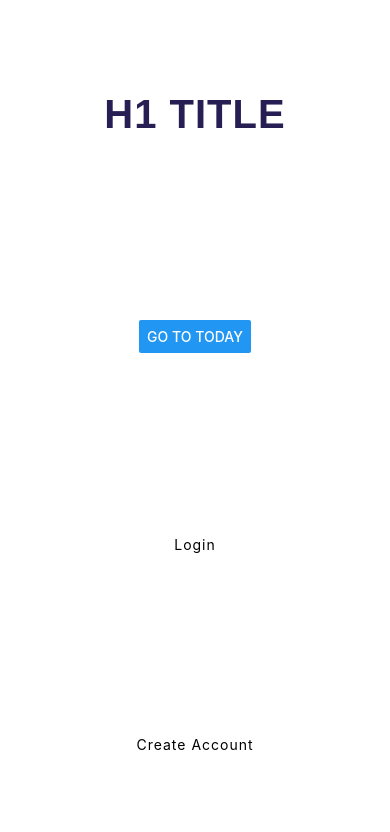
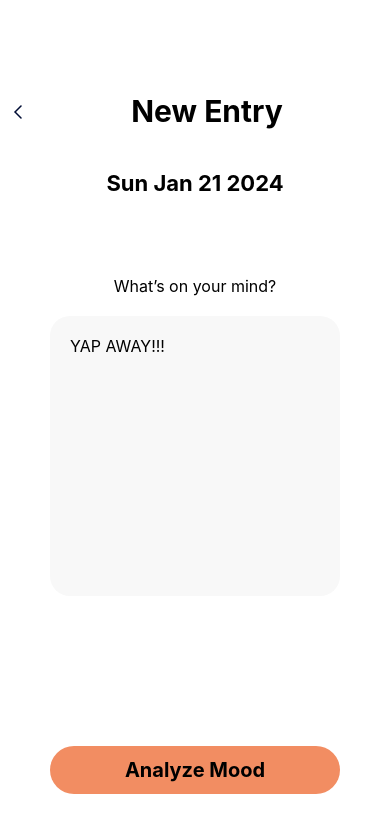
Before and after one commit to terwo/yapyap, a React Native app in the folder Echo/: screen /JournalEntry in a window 390 px wide. Shown: the top 832 px of the page. Built offline with nearby package versions, Linux system fonts and the light colour scheme.

Commit message:
Routed notifs and profile, adjusted entry screen

```diff
--- a/Echo/App.js
+++ b/Echo/App.js
@@ -19,6 +19,7 @@ import LoginScreen from './src/screens/LoginScreen';
 import TodayScreen from './src/screens/TodayScreen';
 import ProfileScreen from './src/screens/ProfileScreen';
 import JournalEntryScreen from './src/screens/JournalEntryScreen';
+import NotificationsScreen from "./src/screens/NotificationsScreen";
 
 const Stack = createNativeStackNavigator();
 
@@ -29,7 +30,8 @@ export default function App() {
         <Stack.Screen name="Login" component={LoginScreen} options={{ headerShown: false }} />
         <Stack.Screen name="Today" component={TodayScreen} options={{ headerShown: false }} />
         <Stack.Screen name="JournalEntry" component={JournalEntryScreen} options={{ headerShown: false }} />
-        <Stack.Screen name="Settings" component={ProfileScreen} options={{ headerShown: false }} />
+        <Stack.Screen name="Profile" component={ProfileScreen} options={{ headerShown: false }} />
+        <Stack.Screen name="Notifications" component={NotificationsScreen} options={{ headerShown: false }} />
       </Stack.Navigator>
     </NavigationContainer>
   );
--- a/Echo/src/screens/JournalEntryScreen.js
+++ b/Echo/src/screens/JournalEntryScreen.js
@@ -1,5 +1,6 @@
 import * as React from "react";
 import {
+    Pressable,
     FlatList,
     ScrollView,
     View,
@@ -14,74 +15,157 @@ import {
     AccessibilityInfo
 } from "react-native";
 
-const LoginScreen = ({ navigation }) => {
+import back from '../../assets/images/journalentryscreen/back.png';
+
+// const month = getMonth()
+const date = new Date().toDateString()
+
+const JournalEntryScreen = ({ navigation }) => {
+
+    const goBack = () => {
+        navigation.navigate('Today')
+    }
+
+    const [value, onChangeText] = React.useState('YAP AWAY!!!');
+
     return (
         <View style={styles.container}>
         <View style={styles.header}>
-                <Text style={styles.headerText}>H1 Title</Text>
+
+          <Pressable onPress={goBack}>
+            <Image
+            resizeMode="contain"
+            source={back}
+            style={styles.back}
+            />
+            </Pressable>
+          <Text style={styles.title}>New Entry</Text>
+          <View></View>
         </View>
-            <Button title="Go to Today" onPress={() => navigation.navigate('Today')} />
-            <View style={styles.login}>
-                <Text style={styles.loginText}>Login</Text>
+        <Text style={styles.date}>{date}</Text>
+        <View style={styles.question}>
+          <Text style={styles.questionText}>What’s on your mind?</Text>
+          <TextInput
+        editable
+        multiline
+        numberOfLines={12}
+        maxLength={40}
+        onChangeText={text => onChangeText(text)}
+        value={value}
+        style={styles.textYap}
+      />
         </View>
-            <View style={styles.createAccount}>
-                <Text style={styles.createAccountText}>Create Account</Text>
+        <View style={styles.analyzeButton}>
+          <Text style={styles.buttonText}>Analyze Mood</Text>
         </View>
       </View>
     );
 };
 
+
 const styles = StyleSheet.create({
     container: {
         backgroundColor: "#FFF",
-        display: "flex",
-        flex: 1,
-        maxWidth: 480,
         width: "100%",
-        flexDirection: "column",
-        justifyContent: "space-around",
-        alignItems: "center",
-        marginHorizontal: "auto",
-        //   paddingBottom: 50,
-        //   paddingHorizontal: 60,
+        height: "100%",
+        padding: 50,
     },
     header: {
-        display: "flex",
-        flexDirection: "column",
+        // alignContent: "space-between",
         alignItems: "center",
+        flexDirection: 'row',
+        position: "absolute",
+        alignSelf: "center",
+        gap: 100,
+        // marginBottom: 100,
+        // alignSelf: "stretch",
+        // display: "flex",
+
       },
-    headerText: {
-        color: "#271E53", // Changed from CSS custom property to a hard-coded value
-        textAlign: "center",
-        letterSpacing: 1,
-        textTransform: "uppercase",
+    back: {
+    //   justifyContent: "center",
+    //   alignItems: "center",
+    //   overflow: "hidden",
+    //   position: "relative",
+    //   display: "flex",
+    //   width: 24,
+    //   flexShrink: 0,
+    //   maxWidth: "100%",
+    //   flexDirection: "column",
+    //   aspectRatio: 1,
+    },
+    title: {
+      color: "black",
+      fontSize: 30,
       fontWeight: "bold",
-        alignSelf: "center",
-        fontFamily: "Nunito, sans-serif", // Make sure this font is imported or change it to a default font
-        fontSize: 40,
+      lineHeight: 123,
+    //   textAlign: "center",
+    //   alignSelf: "center",
+      fontWeight: "bold",
+    //   flexGrow: 1,
+    //   whiteSpace: "nowrap",
+    //   margin: "auto 0",
+    //   font: "700 30px/123% Nunito, sans-serif ",
     },
-    login: {
+    date: {
       color: "black",
       textAlign: "center",
-        letterSpacing: "1px",
-        fontVariantNumeric: "lining-nums tabular-nums",
-        alignSelf: "center",
-        fontFamily: "Nunito, sans-serif",
+      marginTop: 120,
+      marginBottom: 60,
       fontSize: 22,
+      fontWeight: "bold",
+    //   font: "600 18px/156% Nunito, sans-serif ",
     },
-    loginText: {
+    question: {
+    //   color: "black",
+    //   textAlign: "center",
+    //   alignItems: "center",
+    // //   marginTop: 13,
+    //   fontSize: 26,
+      marginBottom: 150,
+    //   font: "500 25px/112% Nunito, sans-serif ",
     },
-    createAccount: {
+    questionText: {
+      color: "black",
+      borderRadius: 20,
+      alignSelf: "stretch",
+      alignItems: "center",
+      textAlign: "center",
+      padding: 20,
+      fontSize: 16,
+    //   fontFamily: "Nunito, sans-serif",
+    },
+    textYap: {
+    //   color: "black",
+      borderRadius: 20,
+      backgroundColor: "#F8F8F8",
+    //   alignSelf: "stretch",
+    //   marginTop: 102,
+    //   alignItems: "start",
+    //   padding: "20px 60px 229px 20px",
+    padding: 20,
+    fontSize: 16,
+    // marginBottom: 100,
+    //   fontFamily: "Nunito, sans-serif",
+    },
+    analyzeButton: {
       color: "black",
       textAlign: "center",
-        letterSpacing: "1px",
-        fontVariantNumeric: "lining-nums tabular-nums",
-        whiteSpace: "nowrap",
-        fontFamily: "Nunito, sans-serif",
+      borderRadius: 30,
+      backgroundColor: "#F28D62",
+      alignSelf: "stretch",
+      justifyContent: "center",
+      alignItems: "center",
+    //   margin: "151px 0 7px",
+    paddingTop: 12,
+    paddingBottom: 12,
       fontSize: 22,
+    //   fontFamily: "Nunito, sans-serif",
     },
-    createAccountText: {
-    },
+    buttonText: {
+        fontSize: 20,
+        fontWeight: "bold",
+     }
   });
 
-export default LoginScreen;
+export default JournalEntryScreen;
--- /dev/null
+++ b/Echo/src/screens/NotificationsScreen.js
@@ -0,0 +1,25 @@
+// src/screens/ProfileScreen.js
+
+import React from 'react';
+import { View, Text, StyleSheet } from 'react-native';
+
+const NotificationsScreen = () => {
+    return (
+        <View style={styles.container}>
+            <Text style={styles.text}>Notifications Screen</Text>
+        </View>
+    );
+};
+
+const styles = StyleSheet.create({
+    container: {
+        flex: 1,
+        justifyContent: 'center',
+        alignItems: 'center'
+    },
+    text: {
+        fontSize: 20
+    }
+});
+
+export default NotificationsScreen;
--- a/Echo/src/screens/TodayScreen.js
+++ b/Echo/src/screens/TodayScreen.js
@@ -8,26 +8,42 @@ import logo from '../../assets/images/todayscreen/logo.png';
 
 const TodayScreen = ({ navigation }) => {
 
-    const onPressFunction = () => {
+    const addEntry = () => {
         navigation.navigate('JournalEntry')
+    }
+
+    const goProfile = () => {
+        navigation.navigate('Profile')
+    }
+
+    const goNotifications = () => {
+        navigation.navigate('Notifications')
     }
 
     return (
         <View style={styles.container}>
       <View style={styles.header}>
+
+<Pressable onPress={goNotifications}>
       <Image
             resizeMode="contain"
             source={logo}
             style={styles.logo}
       />
+    </Pressable>
+
         <View style={styles.titleContainer}>
           <Text style={styles.title}>Today</Text>
         </View>
+
+        <Pressable onPress={goProfile}>
       <Image
               resizeMode="contain"
               source={icon}
               style={styles.icon}
       />
+    </Pressable>
+
       </View>
       <Image
         resizeMode="contain"
@@ -38,18 +54,12 @@ const TodayScreen = ({ navigation }) => {
         <Text style={styles.shareText}>Share your day to view other entries</Text>
       </View>
 
-      <Pressable onPress={onPressFunction}>
+      <Pressable onPress={addEntry}>
       <Image
         style={styles.image}
         source={image}
       />
     </Pressable>
-
-      {/* <Image
-        resizeMode="contain"
-        source={image}
-        style={styles.image}
-      /> */}
     </View>
     );
 };
@@ -59,11 +69,8 @@ export default TodayScreen;
 const styles = StyleSheet.create({
   container: {
     backgroundColor: "#FFF",
-    // display: "flex",
-    // maxWidth: 480,
     width: "100%",
-    // flexDirection: "column",
-    // margin: "0 auto",
+    height: "100%",
     padding: 50,
   },
   header: {
```
Also changed, not shown: Echo/assets/images/journalentryscreen/back.png (added). Lines whose indentation alone changed are shown as unchanged.
